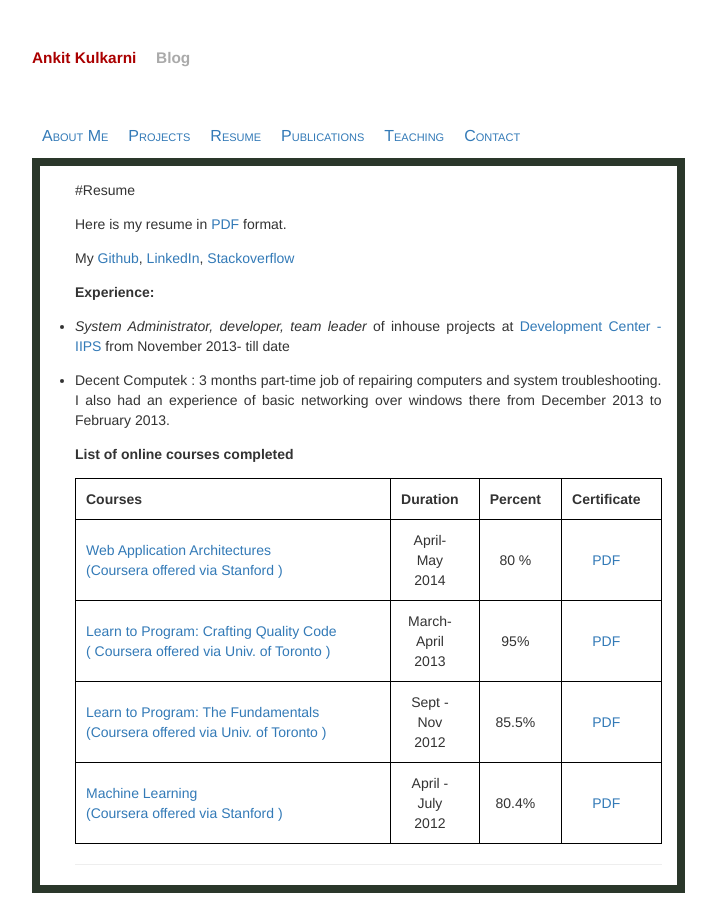
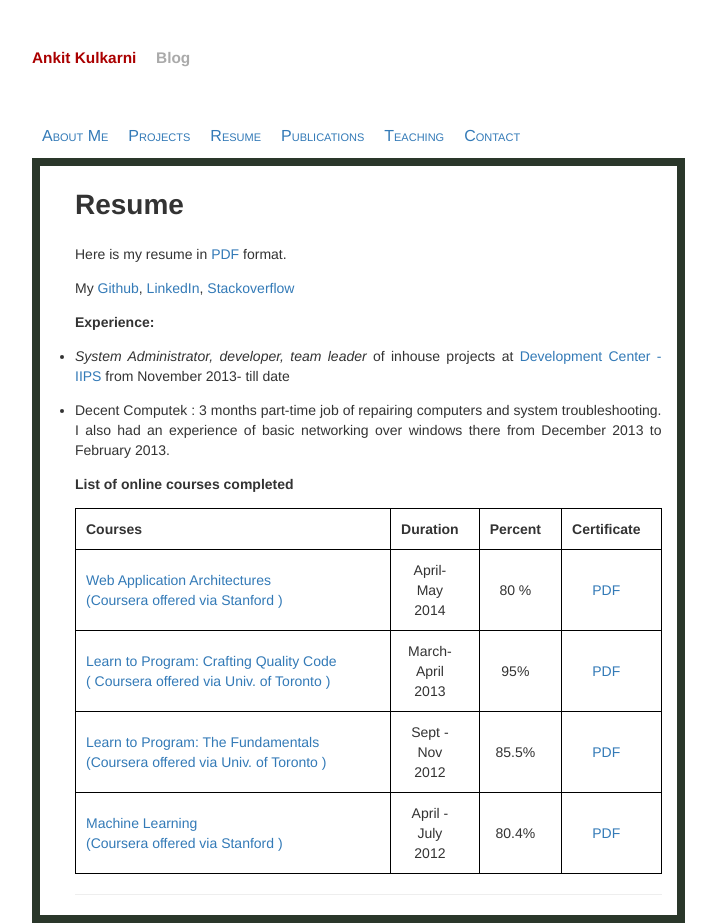
Before and after one commit to Ankit-Kulkarni/Ankit-Kulkarni.github.io, a Jekyll site: the page built from resume.md, in a window 1280 px wide. Shown: the whole page, without its empty margins (233-949 px from the left). Built offline with Jekyll 4.4.1, drawn with Linux system fonts in a browser that asks for light colours; before the commit the page ends 900 px from its top, so only the background shows below that.

```diff
--- a/resume.md
+++ b/resume.md
@@ -4,7 +4,9 @@ title: Ankit Kulkarni | Resume
 categories: aboutme
 permalink: /aboutme/resume.html
 ---
-#Resume
+
+Resume
+=======
 
 Here is my resume in [PDF]({{ site.url }}/downloads/docs/Ankit_Kulkarni_Resume.pdf) format.
 
```
